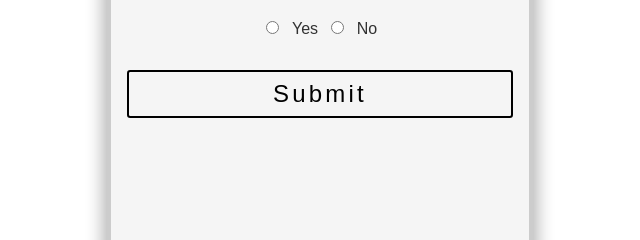
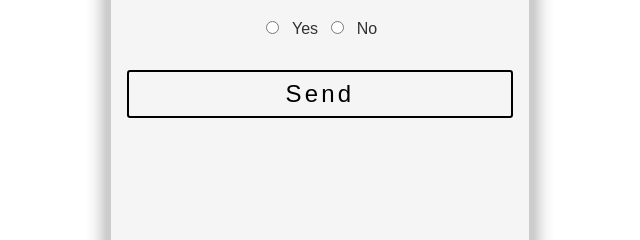
Before and after one commit to Sgreid7/SpaceBook, a Gatsby site: page /subscribe in a window 1280 px wide. Shown: the part 424-664 px from the top of the page, 320-960 px from the left. Built offline with nearby package versions, Linux system fonts and the light colour scheme; Gatsby itself is replaced by a stand-in of ours.

Commit message:
added hidden field to form for netlify

```diff
--- a/src/pages/subscribe.js
+++ b/src/pages/subscribe.js
@@ -22,6 +22,7 @@ const Subscribe = () => {
           data-netlify="true"
           data-netlify-honeypot="bot-field"
         >
+          <input type="hidden" name="form-name" value="subscribe" />
           <label htmlFor="name">Please enter your name</label>
           <input type="text" name="name" placeholder="John Doe" />
           <label htmlFor="email">Please enter your email</label>
@@ -92,7 +93,7 @@ const Subscribe = () => {
             <input type="radio" name="answer" value="no" />
             <label htmlFor="no">No</label>
           </div>
-          <button>Submit</button>
+          <button>Send</button>
         </form>
       </SubscribeSection>
     </Layout>
@@ -169,6 +170,10 @@ const SubscribeSection = styled.section`
       :focus {
         outline: none;
       }
+
+      :hover {
+        cursor: pointer;
+      }
     }
   }
 `
```
